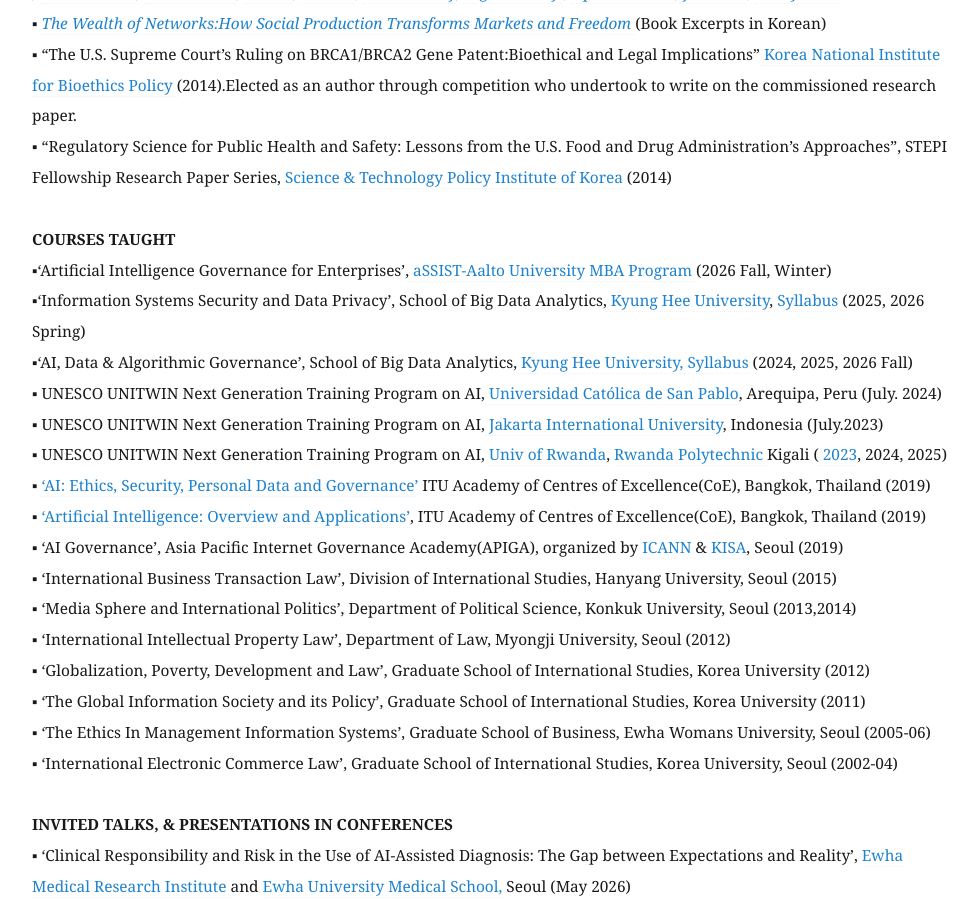
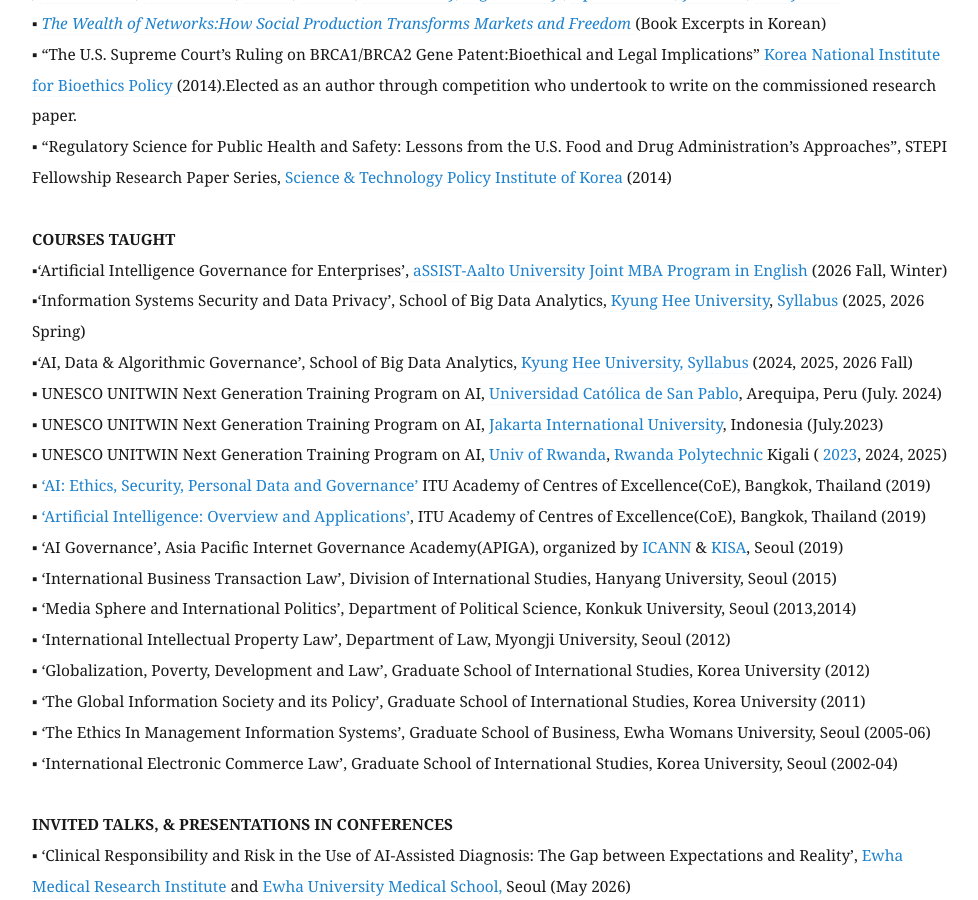
Before and after one commit to eunchangchoi/eunchangchoi.github.io, a Jekyll site: the page built from index.md, in a window 1280 px wide and 900 px high, scrolled down 4554 px. Shown: the whole window, without its empty margins (68-1046 px from the left). Built offline with Jekyll 4.4.1, drawn with Linux system fonts in a browser that asks for light colours.

Commit message:
Update index.md

```diff
--- a/index.md
+++ b/index.md
@@ -90,7 +90,7 @@
 ▪ “Regulatory Science for Public Health and Safety: Lessons from the U.S. Food and Drug Administration’s Approaches”, STEPI Fellowship Research Paper Series,<a href="https://www.stepi.re.kr/site/stepien/main.do"> Science & Technology Policy Institute of Korea</a> (2014)<br>
      <br>
  <strong> COURSES TAUGHT</strong> <br>
-▪‘Artificial Intelligence Governance for Enterprises’,<a href="https://w2.assist.ac.kr/aalto_web/index.php"> aSSIST-Aalto University MBA Program </a> (2026 Fall, Winter)<br>
+▪‘Artificial Intelligence Governance for Enterprises’,<a href="https://www.aaltoee.fi/en"> aSSIST-Aalto University </a> <a href="https://w2.assist.ac.kr/aalto_web/index.php"> Joint MBA Program in English </a> (2026 Fall, Winter)<br>
 ▪‘Information Systems Security and Data Privacy’, School of Big Data Analytics,<a href="http://bigdata21.khu.ac.kr/main/main.html"> Kyung Hee University</a>, <a href="https://github.com/eunchangchoi/Lectures/blob/main/2026%20Spring%20Information%20Security%20and%20Data%20Ethics%20Syllabus%20(Ver%205.1).pdf"> Syllabus</a> (2025, 2026 Spring)<br>
 ▪‘AI, Data & Algorithmic Governance’, School of Big Data Analytics,<a href="http://bigdata21.khu.ac.kr/main/main.html"> Kyung Hee University,</a><a href="https://github.com/eunchangchoi/Lectures/blob/main/2025-Fall%20Syllabus%20Data%20%26%20Algorithm%20Governance%20(2025%20Oct%20%20KHU).pdf"> Syllabus</a> (2024, 2025, 2026 Fall) <br>
 ▪ UNESCO UNITWIN Next Generation Training Program on AI,<a href="https://ucsp.edu.pe/"> Universidad Católica de San Pablo</a>, Arequipa, Peru (July. 2024) <br>
```
